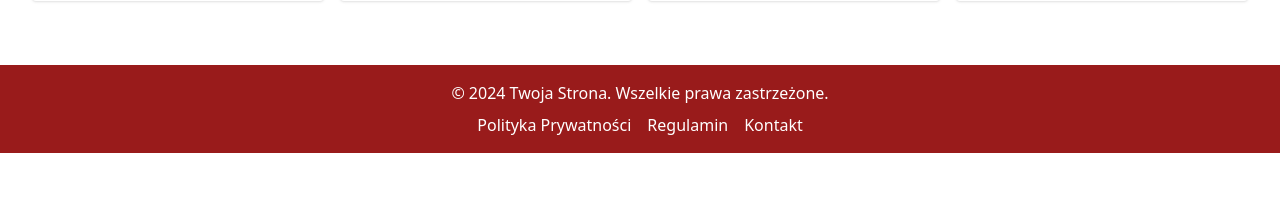
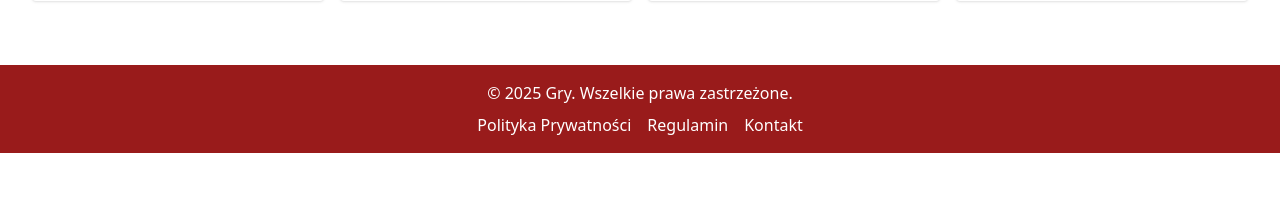
Before and after one commit to kotelkonrad/Python_Frameworki, a Django app: page / in a window 1280 px wide. Shown: the part 582-800 px from the top of the page. Run offline with Django 5.2, Linux system fonts and the light colour scheme.

Commit message:
szybka zmiana

```diff
--- a/templates/home.html
+++ b/templates/home.html
@@ -37,7 +37,7 @@
 
 <footer class="bg-red-800 text-white py-4">
     <div class="container mx-auto text-center">
-        <p>&copy; 2024 Twoja Strona. Wszelkie prawa zastrzeżone.</p>
+        <p>&copy; 2025 Gry. Wszelkie prawa zastrzeżone.</p>
         <nav class="flex justify-center space-x-4 mt-2">
             <a href="/polityka-prywatnosci" class="hover:underline">Polityka Prywatności</a>
             <a href="/regulamin" class="hover:underline">Regulamin</a>
```
